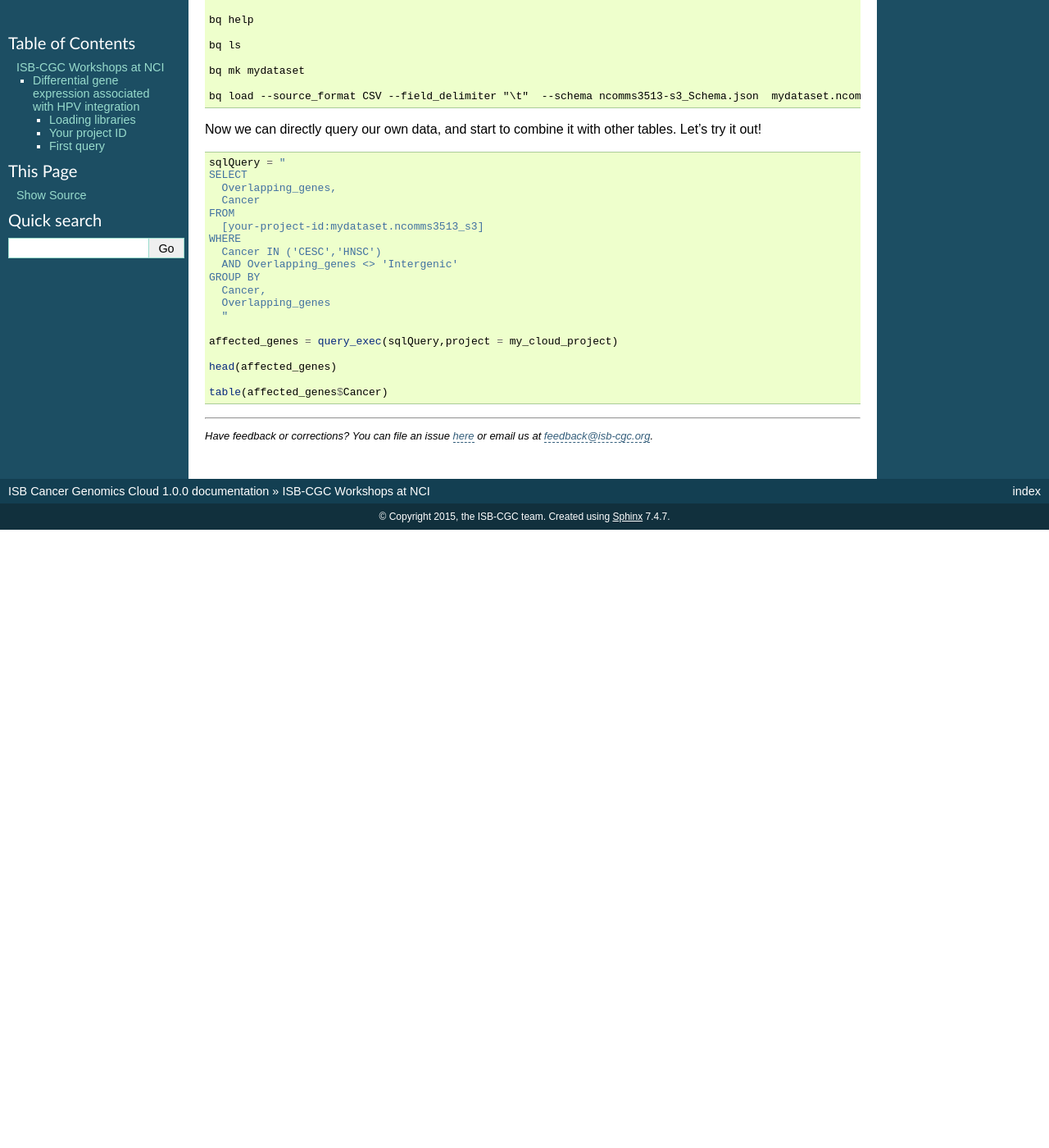
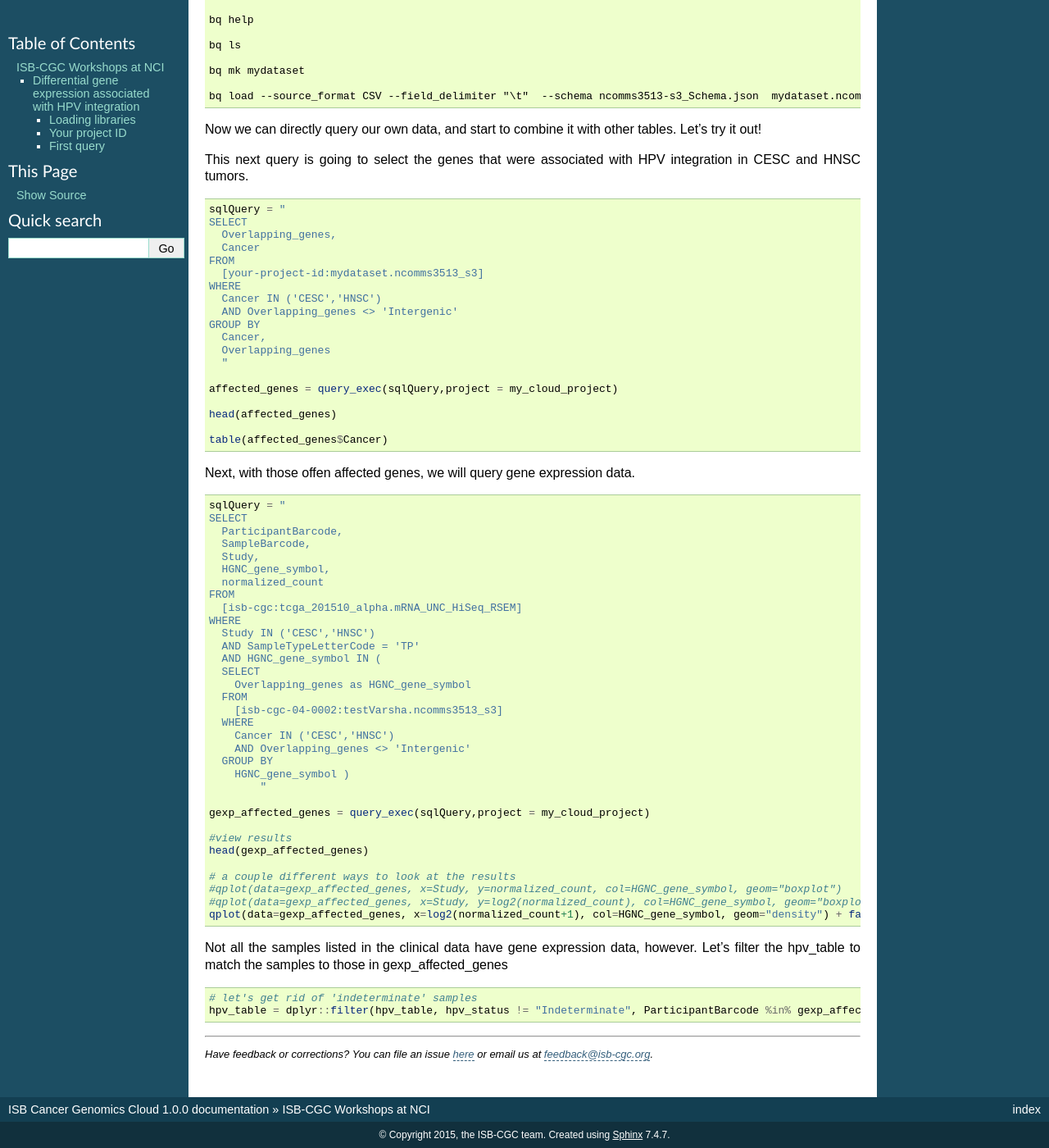
Before and after one commit to isb-cgc/readthedocs, a Sphinx documentation site: the page built from docs/source/sections/Workshop_R_tut.rst, in a window 1280 px wide and 1400 px high, scrolled down 1726 px. Shown: the whole window at 82% size. Built offline with Sphinx 7.4.7, drawn with Linux system fonts in a browser that asks for light colours; before the commit the page ends 2372 px from its top, so only the background shows below that.

Commit message:
update to R tut 1020

```diff
--- a/docs/source/sections/Workshop_R_tut.rst
+++ b/docs/source/sections/Workshop_R_tut.rst
@@ -127,6 +127,9 @@ Or we can do this on the command line using the bq command line tool.
 Now we can directly query our own data, and start to combine it with other tables.
 Let's try it out!
 
+This next query is going to select the genes that were associated with HPV
+integration in CESC and HNSC tumors.
+
 .. code-block:: r
 
 	sqlQuery = "
@@ -148,3 +151,49 @@ Let's try it out!
 	head(affected_genes)
 
 	table(affected_genes$Cancer)
+
+Next, with those offen affected genes, we will query gene expression data.
+
+.. code-block:: r
+
+	sqlQuery = "
+	SELECT
+	  ParticipantBarcode,
+	  SampleBarcode,
+	  Study,
+	  HGNC_gene_symbol,
+	  normalized_count
+	FROM
+	  [isb-cgc:tcga_201510_alpha.mRNA_UNC_HiSeq_RSEM]
+	WHERE
+	  Study IN ('CESC','HNSC')
+	  AND SampleTypeLetterCode = 'TP'
+	  AND HGNC_gene_symbol IN (
+	  SELECT
+	    Overlapping_genes as HGNC_gene_symbol
+	  FROM
+	    [isb-cgc-04-0002:testVarsha.ncomms3513_s3]
+	  WHERE
+	    Cancer IN ('CESC','HNSC')
+	    AND Overlapping_genes <> 'Intergenic'
+	  GROUP BY
+	    HGNC_gene_symbol )
+		"
+
+	gexp_affected_genes = query_exec(sqlQuery,project = my_cloud_project)
+
+	#view results
+	head(gexp_affected_genes)
+
+	# a couple different ways to look at the results
+	#qplot(data=gexp_affected_genes, x=Study, y=normalized_count, col=HGNC_gene_symbol, geom="boxplot")
+	#qplot(data=gexp_affected_genes, x=Study, y=log2(normalized_count), col=HGNC_gene_symbol, geom="boxplot")
+	qplot(data=gexp_affected_genes, x=log2(normalized_count+1), col=HGNC_gene_symbol, geom="density") + facet_wrap(~ Study)
+
+Not all the samples listed in the clinical data have gene expression data, however.
+Let's filter the hpv_table to match the samples to those in gexp_affected_genes
+
+.. code-block:: r
+
+	# let's get rid of 'indeterminate' samples
+	hpv_table = dplyr::filter(hpv_table, hpv_status != "Indeterminate", ParticipantBarcode %in% gexp_affected_genes$ParticipantBarcode)
```
